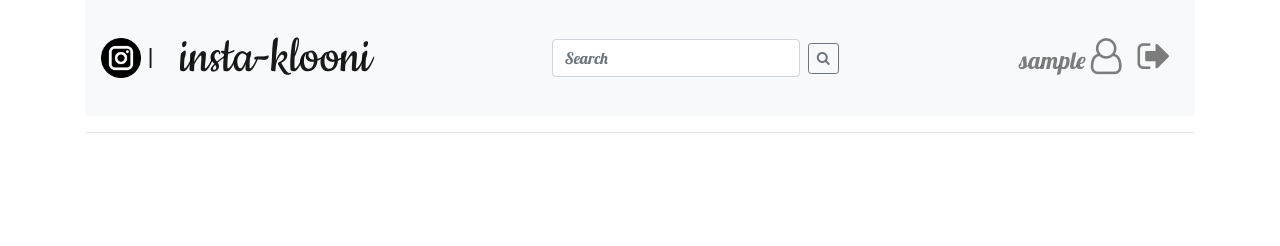
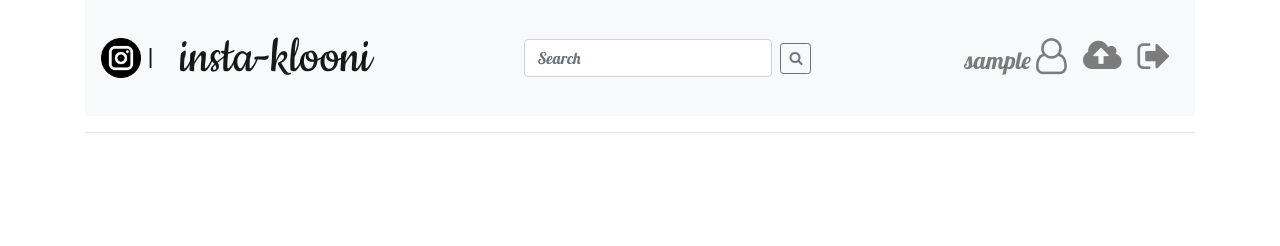
Before and after one commit to rknyra/insta-klooni, a Django app: page /home/ in a window 1280 px wide. Shown: the top 246 px of the page. Run offline with Django 3.2, Linux system fonts and the light colour scheme; a user stored in the database is signed in; tables that the repository leaves empty hold one stand-in row (values such as "Sample post"); some libraries are stand-ins or nearby versions; some web fonts are replaced.

Commit message:
add a link on the navbar that navigates to the upload page where users can upload feed/images

```diff
--- a/klooni/templates/navbar.html
+++ b/klooni/templates/navbar.html
@@ -49,6 +49,10 @@
       <i class="fa fa-user-o" style="font-size:36px"></i></a>
     </li>
 
+    <li>
+    <a class="nav-link" href="/upload"> <i class="fa fa-cloud-upload" style="font-size:36px"></i>  </a>
+    </li>
+
      <li>
     <a class="nav-link" href="/logout"><i class="fa fa-sign-out" style="font-size:36px"></i> </i></a>
     </li>
```
